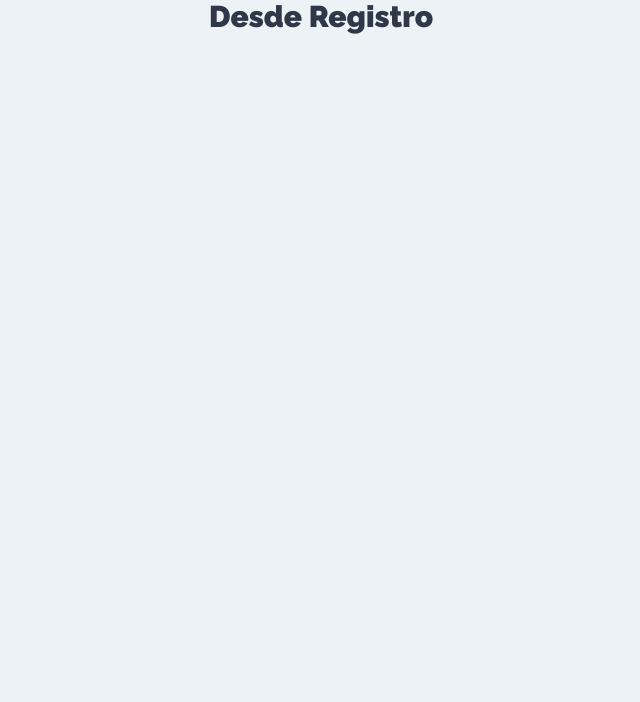
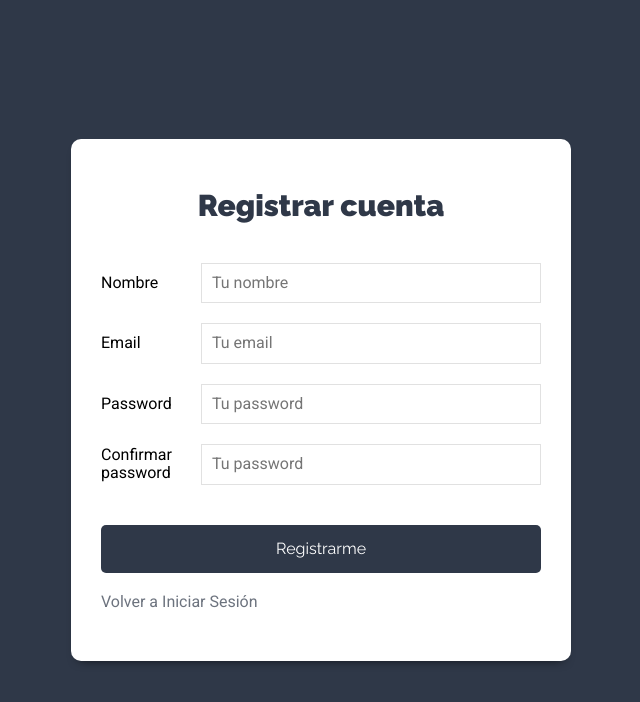
Before and after one commit to rlsurra/rjs_12_administrador_proyectos, a React (Create React App) app: page /registro in a window 1280 px wide. Shown: the top 702 px of the page, without its empty margins (319-959 px from the left). Built offline with nearby package versions, Linux system fonts and the light colour scheme.

Commit message:
Front Registro

```diff
--- a/src/components/auth/Registro.js
+++ b/src/components/auth/Registro.js
@@ -1,8 +1,106 @@
-import React from 'react';
+import React, { useState } from 'react';
+import { Link } from 'react-router-dom';
 
 const Registro = () => {
+
+    const [ credencial, setCredencial] = useState({
+        nombre: '',
+        email: '',
+        password: '',
+        password2: ''
+    });
+
+    const { nombre, email, password, password2 } = credencial;
+
+    const onChange = e => {
+        setCredencial({
+            ...credencial,
+            [e.target.name] : e.target.value
+        })
+    }
+
+    const onSubmit = e => {
+        e.preventDefault();
+        //Validar campos vacios
+
+        //Validar longitud minima del password (6 caracteres)
+
+        //Validar igualdad de ambos passwords
+
+        //Pasarlo al action (funcion del reducer)
+    }
+
     return (
-        <h1>Desde Registro</h1>
+        <div className="form-usuario">
+            <div className="contenedor-form sombra-dark">
+                <h1>Registrar cuenta</h1>
+                <form
+                    onSubmit={onSubmit}
+                >
+
+                    <div className="campo-form">
+                        <label htmlFor="nombre">Nombre</label>
+                        <input
+                            type="text"
+                            id="nombre"
+                            name="nombre"
+                            value={nombre}
+                            placeholder="Tu nombre"
+                            onChange={onChange}
+                        />
+                    </div>
+
+                    <div className="campo-form">
+                        <label htmlFor="email">Email</label>
+                        <input
+                            type="email"
+                            id="email"
+                            name="email"
+                            value={email}
+                            placeholder="Tu email"
+                            onChange={onChange}
+                        />
+                    </div>
+
+                    <div className="campo-form">
+                        <label htmlFor="password">Password</label>
+                        <input
+                            type="password"
+                            id="password"
+                            name="password"
+                            value={password}
+                            placeholder="Tu password"
+                            onChange={onChange}
+                        />
+                    </div>
+
+                    <div className="campo-form">
+                        <label htmlFor="password">Confirmar password</label>
+                        <input
+                            type="password"
+                            id="password2"
+                            name="password2"
+                            value={password2}
+                            placeholder="Tu password"
+                            onChange={onChange}
+                        />
+                    </div>
+
+                    <div className="campo-form">
+                        <input
+                            type="submit"
+                            className="btn btn-primario btn-block"
+                            value="Registrarme"
+                        />
+                    </div>
+                </form>
+
+                <Link to={'/'} className="enlace-cuenta">
+                    Volver a Iniciar Sesión
+                </Link>
+
+            </div>
+        </div>
      );
 }
 
```
